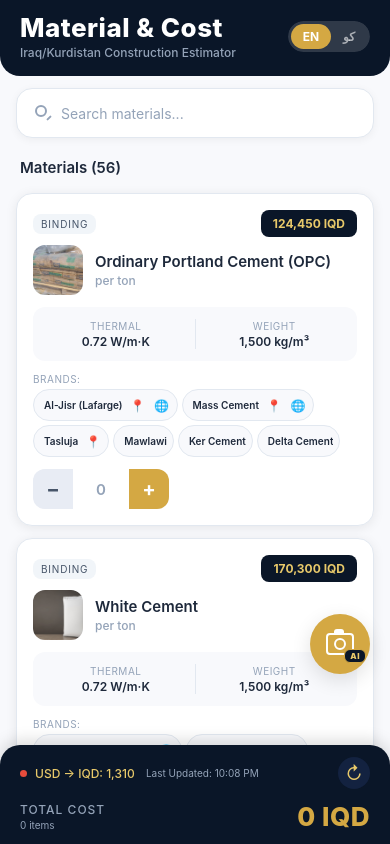
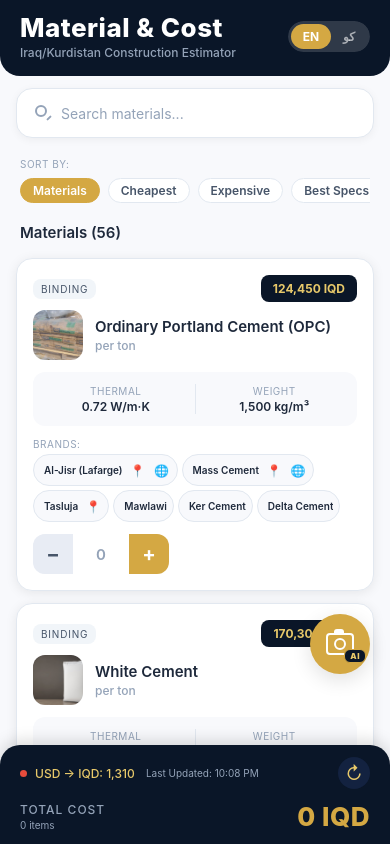
Before and after one commit to aliazizz2004-sketch/-cost-material-app, a React Native app: screen / in a window 390 px wide. Built offline with nearby package versions, Linux system fonts and the light colour scheme; no server answers.

Commit message:
Add sorting functionality and enable auto-scroll to recommended items

```diff
--- a/App.js
+++ b/App.js
@@ -1,4 +1,4 @@
-import React, { useState, useCallback, useMemo } from "react";
+import React, { useState, useCallback, useMemo, useRef } from "react";
 import {
   View,
   Text,
@@ -10,6 +10,7 @@ import {
   SafeAreaView,
   Platform,
   Alert,
+  ScrollView,
 } from "react-native";
 import * as ImagePicker from "expo-image-picker";
 import { ExchangeRateProvider, useExchangeRate } from "./contexts/ExchangeRateContext";
@@ -29,6 +30,8 @@ function AppContent() {
   const { rate, loading } = useExchangeRate();
   const [searchQuery, setSearchQuery] = useState("");
   const [quantities, setQuantities] = useState({});
+  const [sortBy, setSortBy] = useState("default"); // default, cheap, expensive, good, bad
+  const flatListRef = useRef(null);
 
   // AI Camera state
   const [aiModalVisible, setAiModalVisible] = useState(false);
@@ -44,16 +47,40 @@ function AppContent() {
   }, []);
 
   const filteredMaterials = useMemo(() => {
-    if (!searchQuery.trim()) return materialsData;
+    let result = [...materialsData];
+
+    // Search
+    if (searchQuery.trim()) {
       const q = searchQuery.toLowerCase().trim();
-    return materialsData.filter(
+      result = result.filter(
         (m) =>
           m.nameEN.toLowerCase().includes(q) ||
           m.nameKU.includes(q) ||
           m.categoryEN.toLowerCase().includes(q) ||
           m.categoryKU.includes(q)
       );
-  }, [searchQuery]);
+    }
+
+    // Sort
+    if (sortBy === "cheap") {
+      result.sort((a, b) => a.basePrice - b.basePrice);
+    } else if (sortBy === "expensive") {
+      result.sort((a, b) => b.basePrice - a.basePrice);
+    } else if (sortBy === "good") {
+      result.sort((a, b) => a.thermalConductivity - b.thermalConductivity);
+    } else if (sortBy === "bad") {
+      result.sort((a, b) => b.thermalConductivity - a.thermalConductivity);
+    }
+
+    return result;
+  }, [searchQuery, sortBy]);
+
+  const handleSelectItem = useCallback((id) => {
+    const index = filteredMaterials.findIndex(m => m.id === id);
+    if (index !== -1) {
+      flatListRef.current?.scrollToIndex({ index, animated: true, viewPosition: 0 });
+    }
+  }, [filteredMaterials]);
 
   const totalItemsSelected = useMemo(() => {
     return Object.values(quantities).filter((v) => v > 0).length;
@@ -158,17 +185,6 @@ function AppContent() {
     setAiLoading(false);
   }, []);
 
-  const renderItem = useCallback(
-    ({ item }) => (
-      <MaterialCard
-        material={item}
-        quantity={quantities[item.id] || 0}
-        onQuantityChange={handleQuantityChange}
-        allMaterials={materialsData}
-      />
-    ),
-    [quantities, handleQuantityChange]
-  );
 
   const keyExtractor = useCallback((item) => String(item.id), []);
 
@@ -207,6 +223,37 @@ function AppContent() {
       {/* Search */}
       <SearchBar value={searchQuery} onChangeText={setSearchQuery} />
 
+      {/* Sorting */}
+      <View style={styles.sortContainer}>
+        <Text style={[styles.sortTitle, isRTL && styles.textRTL]}>{t("sortBy")}:</Text>
+        <ScrollView
+          horizontal
+          showsHorizontalScrollIndicator={false}
+          contentContainerStyle={[styles.sortScroll, isRTL && styles.sortScrollRTL]}
+        >
+          {[
+            { id: "default", label: t("materials") },
+            { id: "cheap", label: t("sortCheapest") },
+            { id: "expensive", label: t("sortExpensive") },
+            { id: "good", label: t("sortGood") },
+            { id: "bad", label: t("sortBad") },
+          ].map((item) => (
+            <TouchableOpacity
+              key={item.id}
+              style={[
+                styles.sortChip,
+                sortBy === item.id && styles.sortChipActive,
+              ]}
+              onPress={() => setSortBy(item.id)}
+            >
+              <Text style={[styles.sortChipText, sortBy === item.id && styles.sortChipTextActive]}>
+                {item.label}
+              </Text>
+            </TouchableOpacity>
+          ))}
+        </ScrollView>
+      </View>
+
       {/* Material count & clear */}
       <View style={[styles.listHeader, isRTL && styles.listHeaderRTL]}>
         <Text style={[styles.listTitle, isRTL && styles.textRTL]}>
@@ -226,12 +273,24 @@ function AppContent() {
         </View>
       ) : (
         <FlatList
+          ref={flatListRef}
           data={filteredMaterials}
-          renderItem={renderItem}
+          renderItem={({ item }) => (
+            <MaterialCard
+              material={item}
+              quantity={quantities[item.id] || 0}
+              onQuantityChange={handleQuantityChange}
+              allMaterials={materialsData}
+              onSelectItem={handleSelectItem}
+            />
+          )}
           keyExtractor={keyExtractor}
           contentContainerStyle={styles.list}
           showsVerticalScrollIndicator={false}
           keyboardShouldPersistTaps="handled"
+          getItemLayout={(data, index) => (
+            { length: 220, offset: 220 * index, index }
+          )}
         />
       )}
 
@@ -361,4 +420,45 @@ const styles = StyleSheet.create({
     ...typography.body,
     color: colors.mediumGray,
   },
+
+  // Sort
+  sortContainer: {
+    paddingHorizontal: spacing.xl,
+    marginTop: spacing.md,
+    marginBottom: spacing.xs,
+  },
+  sortTitle: {
+    ...typography.tiny,
+    color: colors.mediumGray,
+    marginBottom: spacing.xs,
+    textTransform: "uppercase",
+    letterSpacing: 0.5,
+  },
+  sortScroll: {
+    paddingVertical: 4,
+  },
+  sortScrollRTL: {
+    flexDirection: "row-reverse",
+  },
+  sortChip: {
+    backgroundColor: colors.white,
+    paddingHorizontal: spacing.md,
+    paddingVertical: spacing.xs,
+    borderRadius: radius.full,
+    borderWidth: 1,
+    borderColor: colors.cardBorder,
+    marginRight: spacing.sm,
+  },
+  sortChipActive: {
+    backgroundColor: colors.accent,
+    borderColor: colors.accent,
+  },
+  sortChipText: {
+    ...typography.caption,
+    color: colors.darkGray,
+    fontWeight: "600",
+  },
+  sortChipTextActive: {
+    color: colors.white,
+  },
 });
--- a/components/MaterialCard.js
+++ b/components/MaterialCard.js
@@ -5,7 +5,7 @@ import { useLanguage } from "../contexts/LanguageContext";
 import { useExchangeRate } from "../contexts/ExchangeRateContext";
 import BrandChip from "./BrandChip";
 
-function MaterialCard({ material, quantity, onQuantityChange, allMaterials = [] }) {
+function MaterialCard({ material, quantity, onQuantityChange, allMaterials = [], onSelectItem = () => { } }) {
     const { lang, t, isRTL } = useLanguage();
     const { rate } = useExchangeRate();
     const [isImageModalVisible, setIsImageModalVisible] = useState(false);
@@ -122,7 +122,14 @@ function MaterialCard({ material, quantity, onQuantityChange, allMaterials = []
                                         const isBetterThermal = rec.thermalConductivity < material.thermalConductivity;
 
                                         return (
-                                            <View key={rec.id} style={[styles.recItem, isRTL && styles.rowRTL]}>
+                                            <TouchableOpacity
+                                                key={rec.id}
+                                                style={[styles.recItem, isRTL && styles.rowRTL]}
+                                                onPress={() => {
+                                                    setIsImageModalVisible(false);
+                                                    onSelectItem(rec.id);
+                                                }}
+                                            >
                                                 <View style={styles.recTextContainer}>
                                                     <Text style={[styles.recName, isRTL && styles.textRTL]}>{recName}</Text>
                                                     <View style={[styles.tagRow, isRTL && styles.rowRTL]}>
@@ -139,7 +146,7 @@ function MaterialCard({ material, quantity, onQuantityChange, allMaterials = []
                                                     </View>
                                                 </View>
                                                 <Text style={styles.recPrice}>{formatNumber(recPrice)} IQD</Text>
-                                            </View>
+                                            </TouchableOpacity>
                                         );
                                     })}
                                 </View>
--- a/i18n/strings.js
+++ b/i18n/strings.js
@@ -30,6 +30,11 @@ const strings = {
         language: "Language",
         english: "English",
         kurdish: "کوردی",
+        sortBy: "Sort by",
+        sortCheapest: "Cheapest",
+        sortExpensive: "Expensive",
+        sortGood: "Best Specs (Good)",
+        sortBad: "Basic Specs (Bad)",
     },
     ku: {
         appTitle: "مادە و تێچوو",
@@ -62,6 +67,11 @@ const strings = {
         language: "زمان",
         english: "English",
         kurdish: "کوردی",
+        sortBy: "ڕیزکردن بەپێی",
+        sortCheapest: "هەرزانترین (هەرزان)",
+        sortExpensive: "گرانترین (گران)",
+        sortGood: "باشترین (باش)",
+        sortBad: "خراپترین (خراپ)",
     },
 };
 
```
Lines whose indentation alone changed are shown as unchanged.
